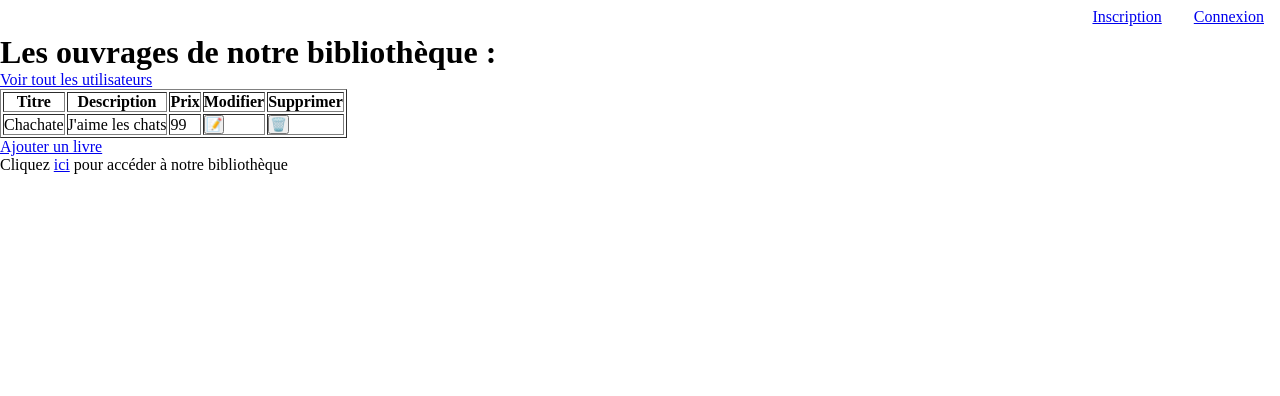
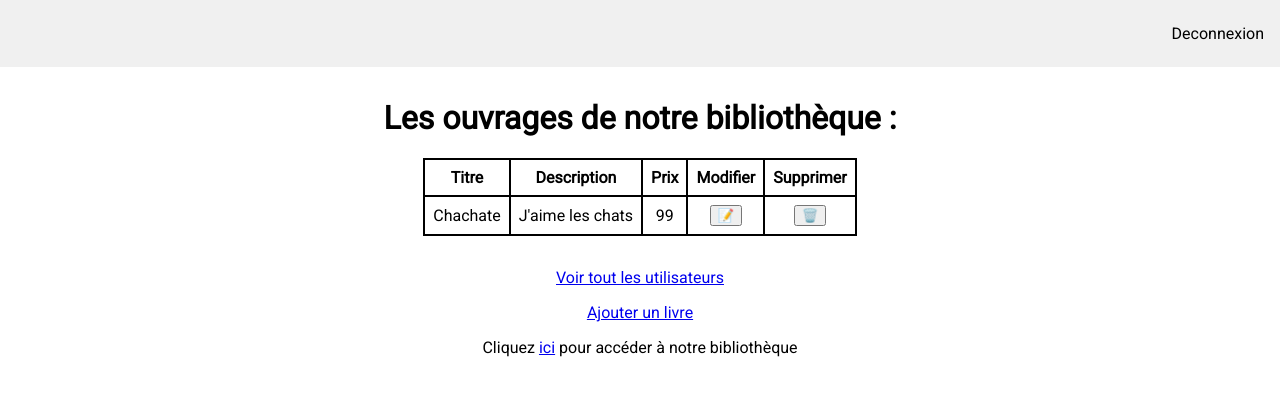
Before and after one commit to WillGRD02/ProjetMVCtrioZBI, a PHP site: page / in a window 1280 px wide. Shown: the top 396 px of the page. Run offline with PHP 8.4, Linux system fonts and the light colour scheme; the visitor is signed in with stand-in values (Sample User, id 1); data comes from the database, SQL or seed files in the repository.

Commit message:
finalisation donnexion et session utilisateur

```diff
--- a/app/core/models/dbConnect.php
+++ b/app/core/models/dbConnect.php
@@ -2,7 +2,7 @@
 
     // Informations permettant d'établir une connexion à la base de données intitulée mesLivres.
     $env = "localhost";
-    $dbName = "mesLivres";
+    $dbName = "meslivres";
     $dbUser = "root";
     $dbPwd = "";
 
--- a/app/core/views/book/all.php
+++ b/app/core/views/book/all.php
@@ -4,22 +4,30 @@
 
 <h1>Les ouvrages de notre bibliothèque&nbsp;:</h1>
 
-<a class="userListLink" href="index.php?controller=user&action=all">Voir tout les utilisateurs</a>
 
-<table border=1>
+<table>
     <thead>
         <th>Titre</th>
         <th>Description</th>
         <th>Prix</th>
+        <?php
+        if (isset($_SESSION) && isset($_SESSION["connected"]) === TRUE) {
+        ?>
             <th>Modifier</th>
             <th>Supprimer</th>
+        <?php
+        }
+        ?>
     </thead>
     <tbody>
-            <?php foreach($results as $book){ ?>
+        <?php foreach ($results as $book) { ?>
             <tr>
                 <td><?= $book["name"]; ?></td>
                 <td><?= $book["description"]; ?></td>
                 <td><?= $book["price"]; ?></td>
+                <?php
+                if (isset($_SESSION) && isset($_SESSION["connected"]) === TRUE) {
+                ?>
                     <td>
                         <form method="POST" action="index.php?controller=book&action=showUpdateForm">
                             <input type="hidden" value="<?= $book["id"]; ?>" name="updateID">
@@ -32,14 +40,27 @@
                             <input type="submit" value="🗑️">
                         </form>
                     </td>
+                <?php
+                }
+                ?>
             </tr>
         <?php } ?>
     </tbody>
 </table>
+
+<a class="userListLink" href="index.php?controller=user&action=all">Voir tout les utilisateurs</a>
+
 
 <!--
         Le chemin du lien ci dessous n'est plus valide (puisque l'on se
         base sur l'index) : à vous de le mettre à jour en prenant en compte
         le controlleur et l'action adéquate.
     -->
+<?php
+if (isset($_SESSION) && isset($_SESSION["connected"]) === TRUE) {
+?>
     <p><a href="index.php?controller=book&action=showAddForm" title="Ajouter un livre à notre bibliotheque">Ajouter un livre</a></p>
+
+<?php
+}
+?>
--- a/app/core/views/header.php
+++ b/app/core/views/header.php
@@ -8,13 +8,12 @@
     <title><?= $pageTitle; ?></title>
 </head>
 <body>
-    <main>
     <header>
         <nav>
             <menu>
                 <?php
-                    if (!empty($_SESSION) && $_SESSION["connected"] === TRUE) { ?>
-                    <li><a href="index.php?controller=user&action=deconnexion">Deconnexion</a></li>
+                    if (isset($_SESSION) && isset($_SESSION["connected"]) === TRUE) { ?>
+                    <li><a class="dropMenu" data-id="<?= $_SESSION['id'] ?>" href="index.php?controller=user&action=deconnexion">Deconnexion</a></li>
                     <?php } else { ?>
                         <li><a href="index.php?controller=user&action=showAddForm">Inscription</a></li>
                         <li><a href="index.php?controller=user&action=showConnForm">Connexion</a></li>
@@ -22,3 +21,4 @@
                     </menu>
                 </nav>
             </header>
+            <main>
--- a/app/public/css/style.css
+++ b/app/public/css/style.css
@@ -1,15 +1,64 @@
-*{
+@import url('https://fonts.googleapis.com/css2?family=Montserrat&family=Roboto&display=swap');
+
+body{
+    font-family: 'Roboto';
     margin: 0;
     padding: 0;
+
 }
 
-body{
-    /* background-color: red; */
+main{
+
+    text-align: center;
+    max-width: 1040px;
+    margin: 2rem auto 0;
+
 }
 
+
 form{
+    margin: 0 auto;
     display: flex;
-    max-width: 500px;
+    flex-direction: column;
+    align-items: center;
+    max-width: fit-content;
+}
+
+form div{
+    display: flex;
+    flex-direction: column;
+    align-items: flex-start;
+    width: 100%;
+}
+
+form div textarea{
+    padding: 3px;
+}
+
+
+form div input, form div textarea{
+    max-width: 200px;
+    width: 100%;
+    margin-bottom: 1rem;
+
+}
+
+form div select{
+    max-width: 200px;
+    width: 100%;
+    margin-bottom: 1rem;
+
+}
+
+form input#submit{
+    width: 100%;
+    max-width: 150px;
+}
+
+header{
+    background-color: #F0F0F0;
+    /* position: fixed; */
+
 }
 
 nav {
@@ -19,6 +68,7 @@ nav {
 
 nav menu{
     display: flex;
+    margin: 0;
 }
 
 nav menu li{
@@ -28,9 +78,33 @@ nav menu li{
 
 nav menu a{
     display: block;
-    padding: 0.5rem 1rem;
+    padding: 1.5rem 1rem;
+    color: black;
+    text-decoration: none;
 }
 
 nav menu a:hover{
     background: rgb(167, 167, 167);
 }
+
+table{
+    margin: 0 auto;
+    background-color: black;
+}
+td{
+    background-color: white;
+    padding: 0.5rem;
+    text-align: center;
+}
+
+th{
+    background-color: white;
+    padding: 0.5rem;
+    text-align: center;
+
+}
+
+a.userListLink{
+    display: block;
+    margin-top: 2rem;
+}
--- a/index.php
+++ b/index.php
@@ -1,7 +1,11 @@
 <?php
+session_start();
 $pageTitle = "Appli à améliorer selon le design pattern MVC";
 require_once("./app/core/views/header.php");
+?>
 
+
+    <?php
     require_once("./app/core/controllers/router.php");
     ?>
 
```
Also changed, not shown: app/core/controllers/userController.php (+11 -7 lines), app/core/models/userModel.php (+3 -4 lines), app/core/views/book/add.php (+9 -3 lines), app/core/views/book/update.php (+18 -4 lines), app/core/views/user/add.php (+11 -0 lines), app/core/views/user/all.php (+19 -4 lines), app/core/views/user/connexion.php (+6 -2 lines). Lines whose indentation alone changed are shown as unchanged.
